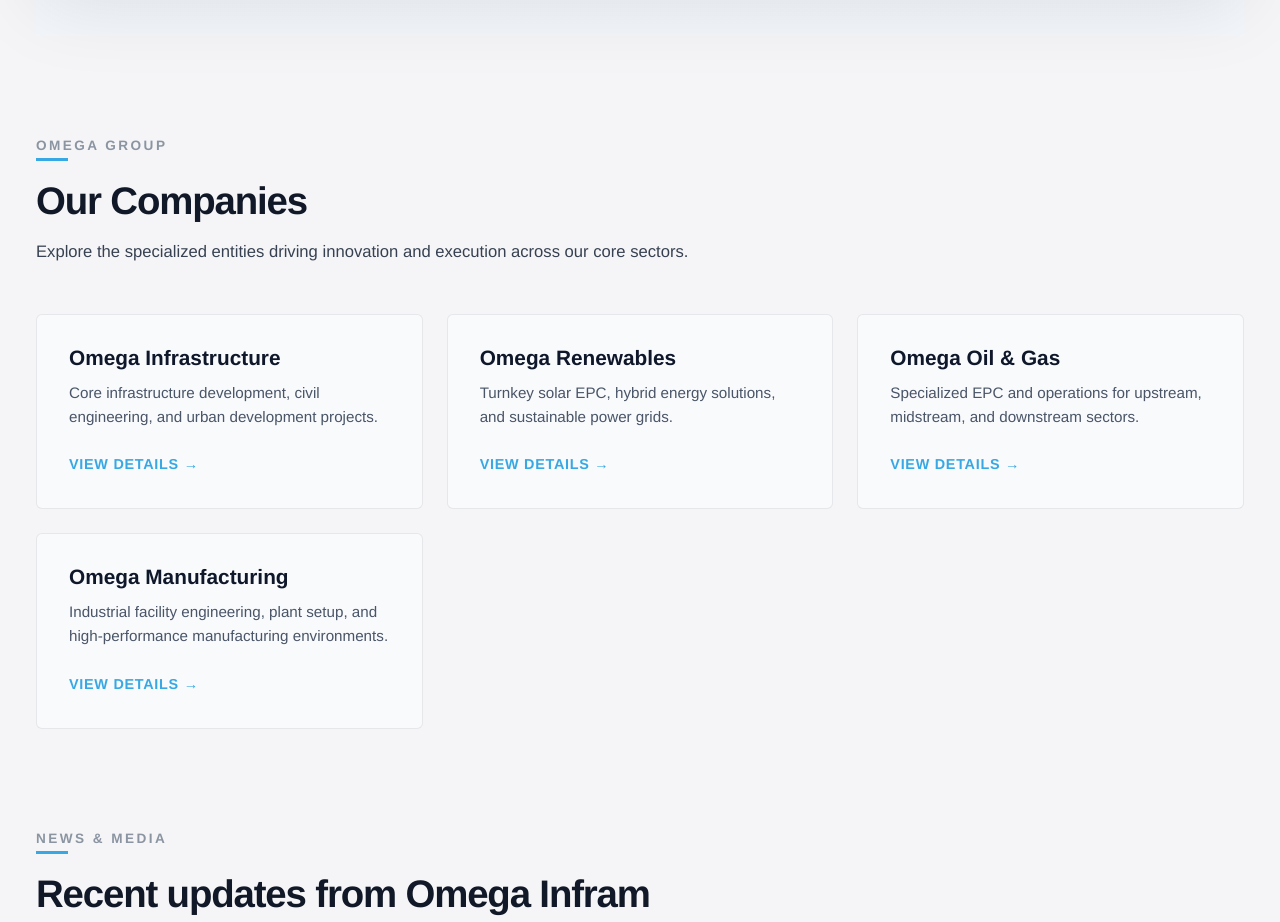
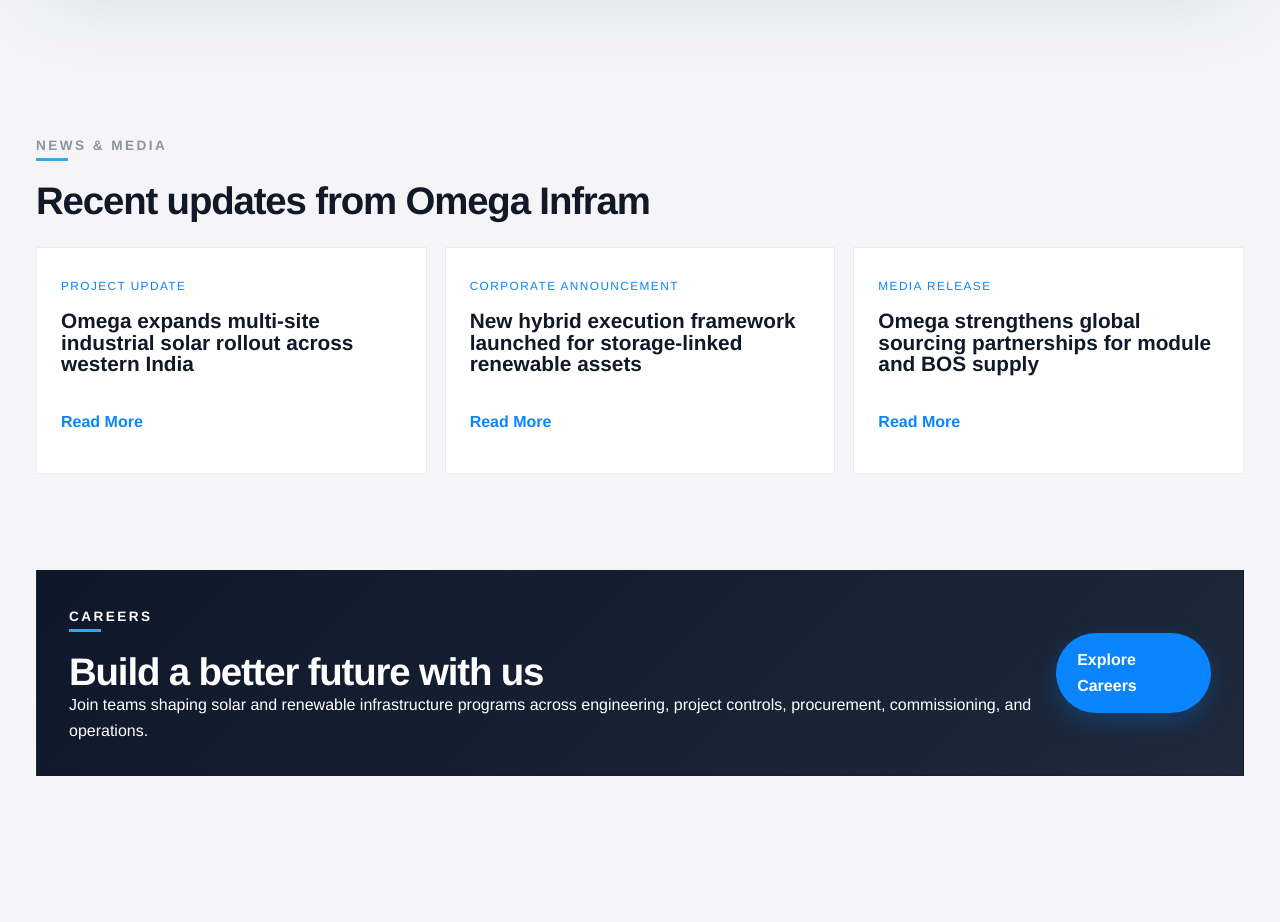
Before and after one commit to Techfirst123/omegainfram, a React (Vite) app: page / in a window 1280 px wide. Shown: the part 2880-3802 px from the top of the page. Built offline with nearby package versions, Linux system fonts and the light colour scheme.

Commit message:
Fix missing 'Our Companies' link in top navigation

```diff
--- a/src/App.tsx
+++ b/src/App.tsx
@@ -82,31 +82,6 @@ const navItems = [
     children: ['Corporate Office', 'Enquiries', 'Investor Desk'],
   },
 ]
-
-export const omegaCompanies = [
-  {
-    name: 'Omega Infrastructure',
-    description: 'Core infrastructure development, civil engineering, and urban development projects.',
-    url: '/company/infrastructure',
-  },
-  {
-    name: 'Omega Renewables',
-    description: 'Turnkey solar EPC, hybrid energy solutions, and sustainable power grids.',
-    url: '/company/renewables',
-  },
-  {
-    name: 'Omega Oil & Gas',
-    description: 'Specialized EPC and operations for upstream, midstream, and downstream sectors.',
-    url: '/company/oil-and-gas',
-  },
-  {
-    name: 'Omega Manufacturing',
-    description: 'Industrial facility engineering, plant setup, and high-performance manufacturing environments.',
-    url: '/company/manufacturing',
-  },
-];
-
-
 
 function MegaMenuCard({ item }: { item: any }) {
   return (
@@ -336,7 +311,7 @@ function App() {
           {navItems.map((item) => (
             <div className="nav-item" key={item.label}>
               <a href={item.href}>{item.label}</a>
-              {item.children && item.children.length > 0 ? <MegaMenuCard item={item} /> : null}
+              {item.children ? <MegaMenuCard item={item} /> : null}
             </div>
           ))}
         </nav>
@@ -420,23 +395,6 @@ function App() {
                 ))}
               </div>
             </div>
-          </div>
-        </section>
-
-        <section className="companies-section section-shell" id="companies">
-          <div className="section-head" style={{ marginBottom: '48px' }}>
-            <p className="section-kicker">Omega Group</p>
-            <h2>Our Companies</h2>
-            <p className="section-intro">Explore the specialized entities driving innovation and execution across our core sectors.</p>
-          </div>
-          <div className="companies-grid">
-            {omegaCompanies.map((company) => (
-              <a key={company.name} href={company.url} target="_blank" rel="noopener noreferrer" className="company-portal-card">
-                <h3>{company.name}</h3>
-                <p>{company.description}</p>
-                <span className="visit-link">View Details &rarr;</span>
-              </a>
-            ))}
           </div>
         </section>
 
```
